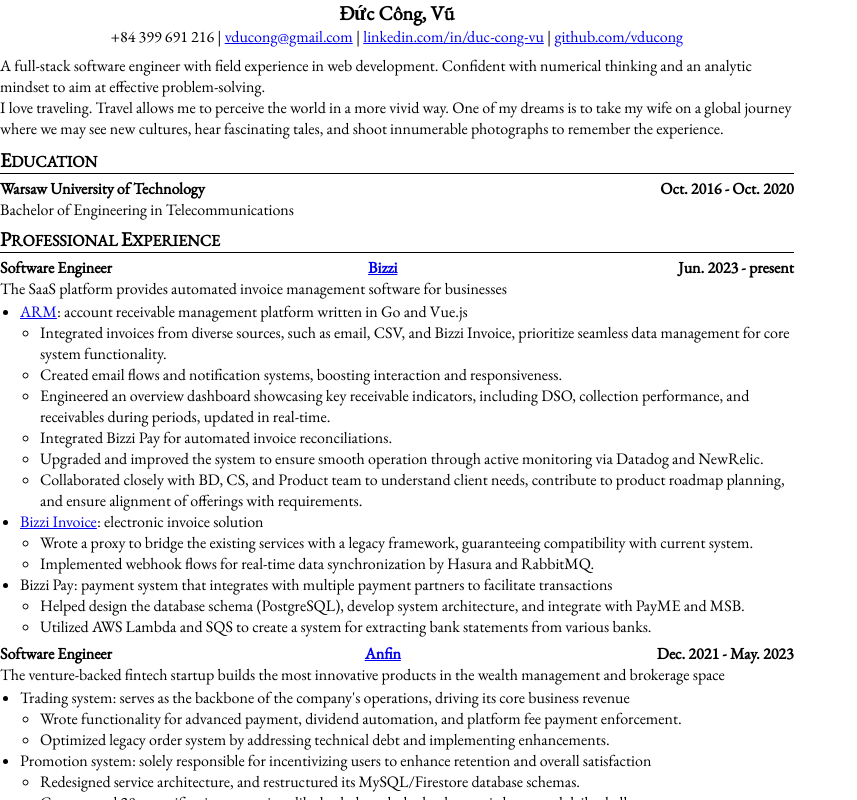
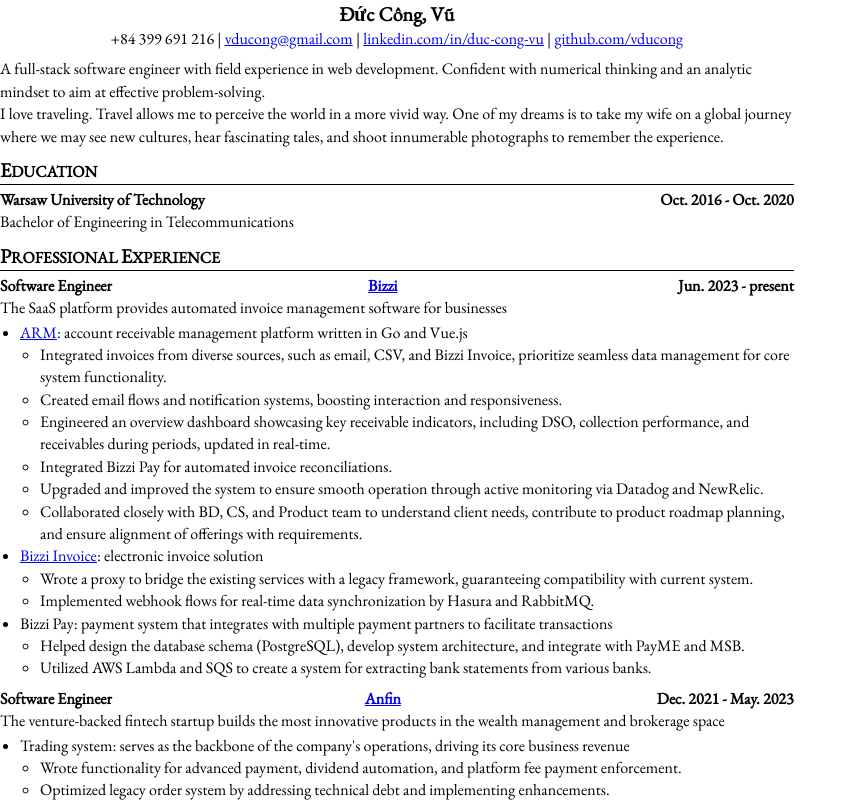
Before and after one commit to vducong/resume-html, a React (Create React App) app: page / in a window 1280 px wide. Shown: the top 800 px of the page, without its empty margins (0-857 px from the left). Built offline with nearby package versions, Linux system fonts and the light colour scheme.

Commit message:
style: increase overall spacing

```diff
--- a/src/App.css
+++ b/src/App.css
@@ -1,9 +1,10 @@
+.headerMain {
+  text-align: center;
+  margin-bottom: 4px;
+}
+
 .intro {
   margin: 8px 0px;
-}
-
-.headerMain {
-  text-align: center;
 }
 
 .headerTitle {
@@ -12,7 +13,7 @@
 }
 
 .sectionMain {
-  margin: 4px 0px;
+  margin: 6px 0px;
 }
 
 .sectionTitle {
@@ -28,7 +29,7 @@
 .sectionContent {
   display: flex;
   flex-direction: column;
-  gap: 4px;
+  gap: 6px;
   margin: 4px 0px;
 }
 
--- a/src/index.css
+++ b/src/index.css
@@ -5,6 +5,7 @@
 
   margin: 0;
   padding: 0;
+  line-height: 1.4;
   width: 210mm;
   height: 297mm;
 
```
